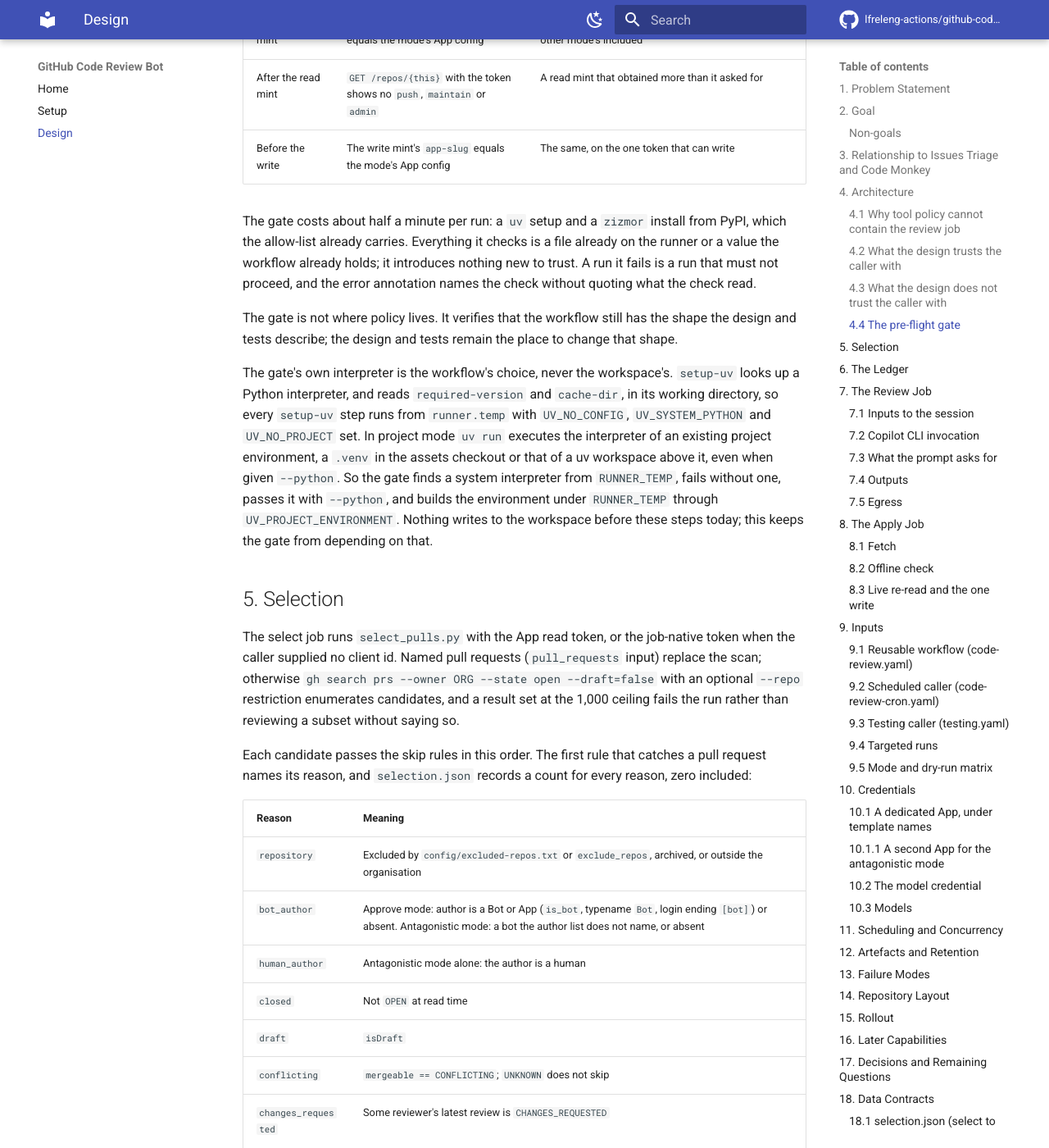
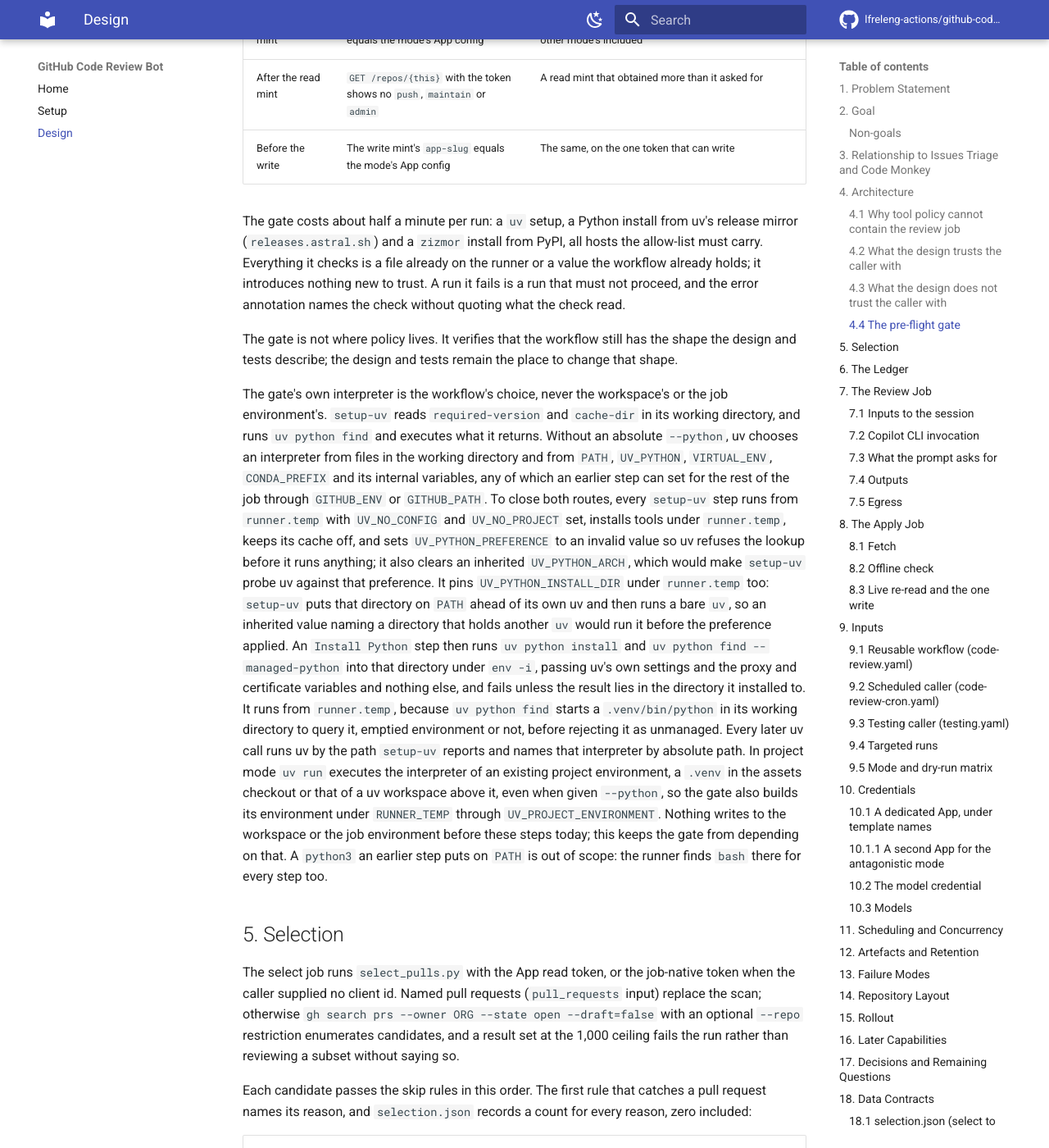
Before and after one commit to lfreleng-actions/github-code-review-bot, an MkDocs documentation site: the page built from docs/DESIGN.md, in a window 1280 px wide and 1400 px high, scrolled down 5431 px. Shown: the whole window at 82% size. Built offline with MkDocs 1.6.1 and Material for MkDocs 9.7.7, drawn with Linux system fonts in a browser that asks for light colours; comment, search, counter and statistics services are not loaded; some of the changed text lies outside the part shown.

Commit message:
Fix(workflow): Stop the job env choosing Python
Every setup-uv step kept files in the workspace out of uv's
interpreter lookup, but not variables in the job's environment. An
earlier step can set PATH, UV_PYTHON, VIRTUAL_ENV, CONDA_PREFIX or
uv's internal variables for the rest of the job through GITHUB_ENV
or GITHUB_PATH, and setup-uv, "uv python find --system", uv tool
and uv run without an absolute --python then start whatever they
name. In a reusable workflow a caller cannot pass those in directly,
so this is defence in depth and keeps the select job in step with
the composite actions and lfreleng-actions/bots-template#37.

Give every setup-uv step an invalid UV_PYTHON_PREFERENCE, a cleared
UV_PYTHON_ARCH, a UV_PYTHON_INSTALL_DIR and a tool directory under
runner.temp, and drop UV_SYSTEM_PYTHON. Install one managed Python
per job under env -i, from runner.temp, check it lies in its install
directory, and name it by absolute path on every uv call, with uv
itself run by the path setup-uv reports. The docs builds move their
environment to RUNNER_TEMP so uv pip can name its interpreter by
absolute path too.

The uv-isolation job gains two legs that plant bait on PATH, in the
caller-variable routes and in a UV_PYTHON_INSTALL_DIR holding a bait
uv, and a control that fails unless an unguarded lookup starts the
bait. The contract tests marked as expected failures in the previous
commit now pass.

Review round 1:
- Copilot (confirmed by a maintainer, and the cause of both failing
  uv-isolation legs): "uv python find --managed-python" executed the
  workspace's planted .venv/bin/python to query it, env -i or not.
  Every "Install Python" step now runs with working-directory
  runner.temp, identical across all five copies.
- Maintainer: setup-uv puts its Python install directory on PATH
  ahead of its own uv and then runs a bare uv, so an inherited
  UV_PYTHON_INSTALL_DIR could run another uv. Every setup-uv step now
  pins it to runner.temp/uv-python, the directory "Install Python"
  installs into, and the isolation job plants that route.

Co-authored-by: Copilot <223556219+Copilot@users.noreply.github.com>
Signed-off-by: lf-releng-code-monkey-bot[bot] <332050256+lf-releng-code-monkey-bot[bot]@users.noreply.github.com>

```diff
--- a/docs/DESIGN.md
+++ b/docs/DESIGN.md
@@ -253,8 +253,9 @@ run closed.
 
 <!-- markdownlint-enable MD013 -->
 
-The gate costs about half a minute per run: a `uv` setup and a
-`zizmor` install from PyPI, which the allow-list already carries.
+The gate costs about half a minute per run: a `uv` setup, a
+Python install from uv's release mirror (`releases.astral.sh`) and
+a `zizmor` install from PyPI, all hosts the allow-list must carry.
 Everything it checks is a file already on the runner or a value the
 workflow already holds; it introduces nothing new to trust. A run it
 fails is a run that must not proceed, and the error annotation names
@@ -265,18 +266,40 @@ workflow still has the shape the design and tests describe; the
 design and tests remain the place to change that shape.
 
 The gate's own interpreter is the workflow's choice, never the
-workspace's. `setup-uv` looks up a Python interpreter, and reads
-`required-version` and `cache-dir`, in its working directory, so
-every `setup-uv` step runs from `runner.temp` with `UV_NO_CONFIG`,
-`UV_SYSTEM_PYTHON` and `UV_NO_PROJECT` set. In project mode
-`uv run` executes the interpreter of an existing project
+workspace's or the job environment's. `setup-uv` reads
+`required-version` and `cache-dir` in its working directory, and
+runs `uv python find` and executes what it returns. Without an
+absolute `--python`, uv chooses an interpreter from files in the
+working directory and from `PATH`, `UV_PYTHON`, `VIRTUAL_ENV`,
+`CONDA_PREFIX` and its internal variables, any of which an earlier
+step can set for the rest of the job through `GITHUB_ENV` or
+`GITHUB_PATH`. To close both routes, every `setup-uv` step runs from
+`runner.temp` with `UV_NO_CONFIG` and `UV_NO_PROJECT` set, installs
+tools under `runner.temp`, keeps its cache off, and sets
+`UV_PYTHON_PREFERENCE` to an invalid value so uv refuses the lookup
+before it runs anything; it also clears an inherited
+`UV_PYTHON_ARCH`, which would make `setup-uv` probe uv against that
+preference. It pins `UV_PYTHON_INSTALL_DIR` under `runner.temp`
+too: `setup-uv` puts that directory on `PATH` ahead of its own uv
+and then runs a bare `uv`, so an inherited value naming a directory
+that holds another `uv` would run it before the preference applied.
+An `Install Python` step then runs `uv python install` and
+`uv python find --managed-python` into that directory under
+`env -i`, passing uv's own settings and the proxy and certificate
+variables and nothing else, and fails unless the result lies in the
+directory it installed to. It runs from `runner.temp`, because
+`uv python find` starts a `.venv/bin/python` in its working
+directory to query it, emptied environment or not, before rejecting
+it as unmanaged. Every later uv call runs uv by the path `setup-uv`
+reports and names that interpreter by absolute path. In project
+mode `uv run` executes the interpreter of an existing project
 environment, a `.venv` in the assets checkout or that of a uv
-workspace above it, even when given `--python`. So the gate
-finds a system interpreter from `RUNNER_TEMP`, fails without one,
-passes it with `--python`, and builds the environment under
-`RUNNER_TEMP` through `UV_PROJECT_ENVIRONMENT`. Nothing writes to
-the workspace before these steps today; this keeps the gate from
-depending on that.
+workspace above it, even when given `--python`, so the gate also
+builds its environment under `RUNNER_TEMP` through
+`UV_PROJECT_ENVIRONMENT`. Nothing writes to the workspace or the job
+environment before these steps today; this keeps the gate from
+depending on that. A `python3` an earlier step puts on `PATH` is out
+of scope: the runner finds `bash` there for every step too.
 
 ## 5. Selection
 
@@ -813,9 +836,17 @@ site with `mkdocs build --strict` without any Pages permission.
 A `uv-isolation` job plants a `.venv` and a `.python-version` in the
 workspace root and the assets checkout, each naming an interpreter
 that records it ran, plus a root `uv.toml` demanding uv 0.0.1. It
-then runs exact copies of the select job's uv steps (section 4.4)
-and fails if a planted interpreter ran; the contract tests keep the
-copies identical to the originals.
+also puts the root `.venv/bin`, holding a bait `python3.13` and
+`uv`, on `PATH`, and in one leg points `UV_PYTHON` and
+`UV_PYTHON_SEARCH_PATH` at the bait, in the other `VIRTUAL_ENV`,
+`CONDA_PREFIX` and `UV_INTERNAL__PARENT_INTERPRETER`, with
+`UV_PYTHON_ARCH`, `UV_NO_CACHE` and a `UV_PYTHON_INSTALL_DIR`
+naming a root `.uv-python` that holds another bait `uv` in both.
+It then runs exact copies of the select job's uv steps (section
+4.4) and fails if a planted interpreter ran; a control step last
+runs the same lookups without `--python` and fails unless the bait
+ran, so the check cannot pass on a dead bait. The contract tests
+keep the copies identical to the originals.
 
 The full agent session runs from `workflow_dispatch` alone: a
 maintainer dispatches `testing.yaml` against a chosen ref with a
```
Also changed, not shown: 4 other files.
